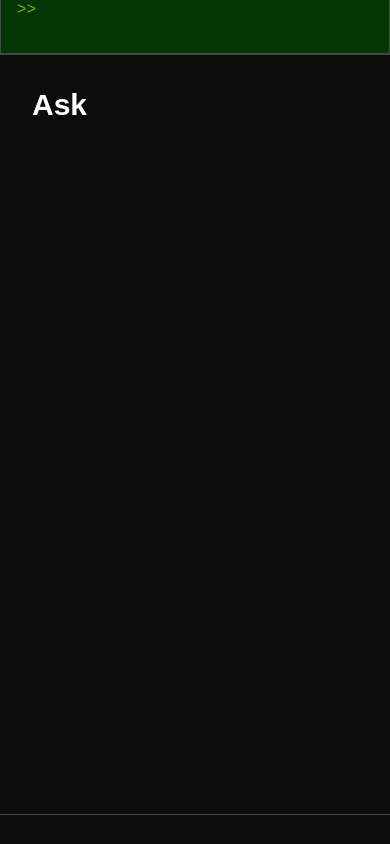
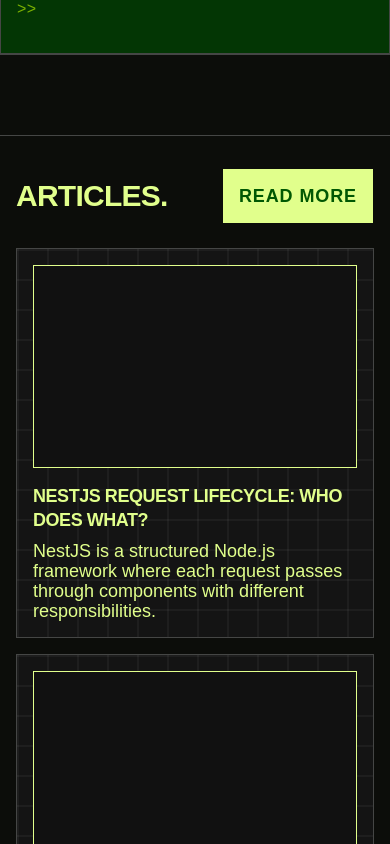
Before and after one commit to letnull19A/my-website, a Next.js app: page / in a window 390 px wide. Shown: the part 4920-5764 px from the top of the page. Built offline with nearby package versions, Linux system fonts and the light colour scheme; a web font is replaced by a local one.

Commit message:
feat(section): Добавлена секция Articles

```diff
--- a/src/app/page.tsx
+++ b/src/app/page.tsx
@@ -1,5 +1,6 @@
 import { Header } from "@/components/header";
 import { AboutStackSection } from "@/sections/about";
+import { ArticlesSection } from "@/sections/articles";
 import { AskSection } from "@/sections/ask";
 import { CasesSection } from "@/sections/cases";
 import { HeroSection } from "@/sections/hero";
@@ -27,6 +28,7 @@
         <AboutStackSection/>
         <WorkProcessSection/>
         <AskSection/>
+        <ArticlesSection/>
         <section id="ask" className="min-h-[90vh] p-8 md:p-16">
           <h2 className="text-3xl font-bold">Ask</h2>
         </section>
--- /dev/null
+++ b/src/components/article-card/article-card.tsx
@@ -0,0 +1,130 @@
+'use client';
+
+import React from 'react';
+import Image, { StaticImageData } from 'next/image';
+import { Button } from '@/components/button';
+
+export interface ArticleCardProps {
+  title: string;
+  description: string;
+  coverImage?: string | StaticImageData;
+  linkedinHref?: string;
+  telegramHref?: string;
+  readHref?: string;
+  linkedinIconSrc?: string;
+  telegramIconSrc?: string;
+  className?: string;
+}
+
+const isImageSource = (item: unknown): item is string | StaticImageData => {
+  return typeof item === 'string' || (typeof item === 'object' && item !== null && 'src' in item);
+};
+
+export const ArticleCard: React.FC<ArticleCardProps> = ({
+  title,
+  description,
+  coverImage,
+  linkedinHref = '#',
+  telegramHref = '#',
+  readHref = '#',
+  linkedinIconSrc = '/icons/linkedin.svg',
+  telegramIconSrc = '/icons/telegram.svg',
+  className = '',
+}) => {
+  return (
+    <article
+      style={{
+        backgroundImage: `
+          linear-gradient(to right, rgba(255, 255, 255, 0.045) 2px, transparent 1px),
+          linear-gradient(to bottom, rgba(255, 255, 255, 0.045) 2px, transparent 1px)
+        `,
+        backgroundSize: '30px 30px',
+      }}
+      className={`relative border border-border bg-card p-4 sm:p-5 flex flex-col justify-between font-mono select-none h-full ${className}`}
+    >
+      {/* Превью статьи */}
+      <div className="relative w-full aspect-16/10 border border-lime-light bg-card flex items-center justify-center overflow-hidden">
+        {coverImage ? (
+          isImageSource(coverImage) ? (
+            <Image
+              src={coverImage}
+              alt={title}
+              width={400}
+              height={250}
+              unoptimized
+              draggable={false}
+              className="object-cover w-full h-full pointer-events-none"
+            />
+          ) : (
+            (coverImage as React.ReactNode)
+          )
+        ) : (
+          <div className="w-full h-full bg-background/30" />
+        )}
+      </div>
+
+      {/* Контент */}
+      <div className="mt-4 flex-1 flex flex-col justify-between">
+        <div>
+          <h3 className="text-lg sm:xl font-bold text-lime-light uppercase tracking-tight leading-snug">
+            {title}
+          </h3>
+          <p className="mt-2 leading-5 text-lg sm:text-xl text-lime-light min-h-13.5">
+            {description}
+          </p>
+        </div>
+
+        {/* Кнопки с масочными иконками */}
+        <div className="mt-5 hidden lg:grid grid-cols-[1fr_1fr_1.2fr] gap-1.5 sm:gap-2 ">
+          {/* Linkedin */}
+          <Button
+            variant="outline"
+            size="sm"
+            onClick={() => window.open(linkedinHref, '_blank')}
+            className="group h-12 px-2 text-lg font-bold rounded-none border-lime text-lime flex items-center justify-center gap-1.5"
+          >
+            <span
+              style={{
+                mask: `url(${linkedinIconSrc}) no-repeat center / contain`,
+                WebkitMask: `url(${linkedinIconSrc}) no-repeat center / contain`,
+              }}
+              className="w-4 h-4 mr-2 shrink-0 bg-lime transition-colors pointer-events-none"
+              aria-hidden="true"
+            />
+            <span className="truncate">linkedin</span>
+          </Button>
+
+          {/* Telegram */}
+          <Button
+            variant="outline"
+            size="sm"
+            onClick={() => window.open(telegramHref, '_blank')}
+            className="group h-12 px-2 text-lg font-bold rounded-none border-lime text-lime flex items-center justify-center gap-1.5"
+          >
+            <span
+              style={{
+                mask: `url(${telegramIconSrc}) no-repeat center / contain`,
+                WebkitMask: `url(${telegramIconSrc}) no-repeat center / contain`,
+              }}
+              className="w-4 h-4 mr-2 shrink-0 bg-lime transition-colors pointer-events-none"
+              aria-hidden="true"
+            />
+            <span className="truncate">telegram</span>
+          </Button>
+
+          {/* Read here */}
+          <Button
+            variant="default"
+            size="sm"
+            onClick={() => {
+              window.location.href = readHref;
+            }}
+            className="h-12 px-2 text-lg font-bold uppercase rounded-none truncate text-background"
+          >
+            Read here
+          </Button>
+        </div>
+      </div>
+    </article>
+  );
+};
--- /dev/null
+++ b/src/components/article-card/index.ts
@@ -0,0 +1 @@
+export { ArticleCard, type ArticleCardProps } from './article-card'
--- /dev/null
+++ b/src/sections/articles/articles.tsx
@@ -0,0 +1,90 @@
+'use client';
+
+import React from 'react';
+import { ArticleCard, ArticleCardProps } from '@/components/article-card';
+import { Button } from '@/components/button';
+
+export interface ArticlesSectionProps {
+  title?: string;
+  readMoreHref?: string;
+  articles?: ArticleCardProps[];
+  className?: string;
+}
+
+const defaultArticles: ArticleCardProps[] = [
+  {
+    title: 'NESTJS REQUEST LIFECYCLE: WHO DOES WHAT?',
+    description:
+      'NestJS is a structured Node.js framework where each request passes through components with different responsibilities.',
+    coverImage: undefined,
+    linkedinHref: 'https://linkedin.com',
+    telegramHref: 'https://t.me',
+    readHref: '#article-1',
+  },
+  {
+    title: 'NESTJS REQUEST LIFECYCLE: WHO DOES WHAT?',
+    description:
+      'NestJS is a structured Node.js framework where each request passes through components with different responsibilities.',
+    coverImage: undefined,
+    linkedinHref: 'https://linkedin.com',
+    telegramHref: 'https://t.me',
+    readHref: '#article-2',
+  },
+  {
+    title: 'NESTJS REQUEST LIFECYCLE: WHO DOES WHAT?',
+    description:
+      'NestJS is a structured Node.js framework where each request passes through components with different responsibilities.',
+    coverImage: undefined,
+    linkedinHref: 'https://linkedin.com',
+    telegramHref: 'https://t.me',
+    readHref: '#article-3',
+  },
+];
+
+export const ArticlesSection: React.FC<ArticlesSectionProps> = ({
+  title = 'ARTICLES.',
+  readMoreHref = '#articles',
+  articles = defaultArticles,
+  className = '',
+}) => {
+  return (
+    <section
+      id="articles"
+      className={`w-full bg-background text-foreground font-mono mt-20 px-4 py-8 sm:px-6 md:px-8 border-b border-t border-border select-none ${className}`}
+    >
+      <div className="mx-auto flex flex-col gap-6">
+        {/* Шапка: Заголовок + Кнопка READ MORE */}
+        <div className="flex items-center justify-between gap-4">
+          <h2 className="text-3xl sm:text-4xl md:text-5xl font-bold tracking-tight text-lime-light uppercase">
+            {title}
+          </h2>
+
+          <Button
+            variant="lime-light"
+            className="h-14 sm:h-16 px-4 sm:px-6 text-lg sm:text-xl font-bold uppercase rounded-none tracking-wider"
+            onClick={() => {
+              window.location.href = readMoreHref;
+            }}
+          >
+            READ MORE
+          </Button>
+        </div>
+
+        {/* Сетка из 3-х статей */}
+        <div className="grid grid-cols-1 md:grid-cols-2 lg:grid-cols-3 gap-4 sm:gap-6 items-stretch">
+          {articles.map((article, idx) => (
+            <ArticleCard
+              key={`${article.title}-${idx}`}
+              title={article.title}
+              description={article.description}
+              coverImage={article.coverImage}
+              linkedinHref={article.linkedinHref}
+              telegramHref={article.telegramHref}
+              readHref={article.readHref}
+            />
+          ))}
+        </div>
+      </div>
+    </section>
+  );
+};
--- /dev/null
+++ b/src/sections/articles/index.ts
@@ -0,0 +1 @@
+export { ArticlesSection } from './articles'
```
